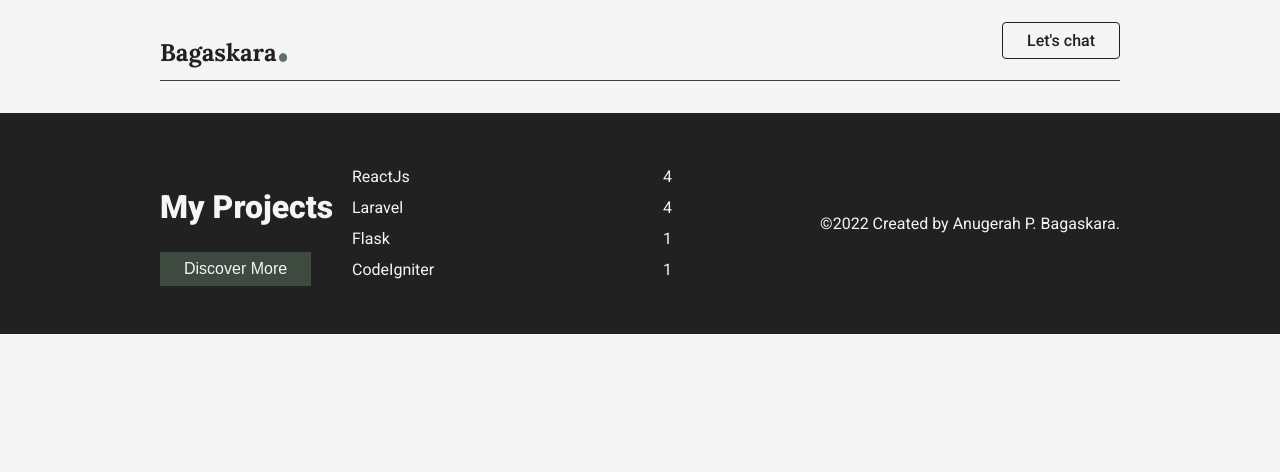
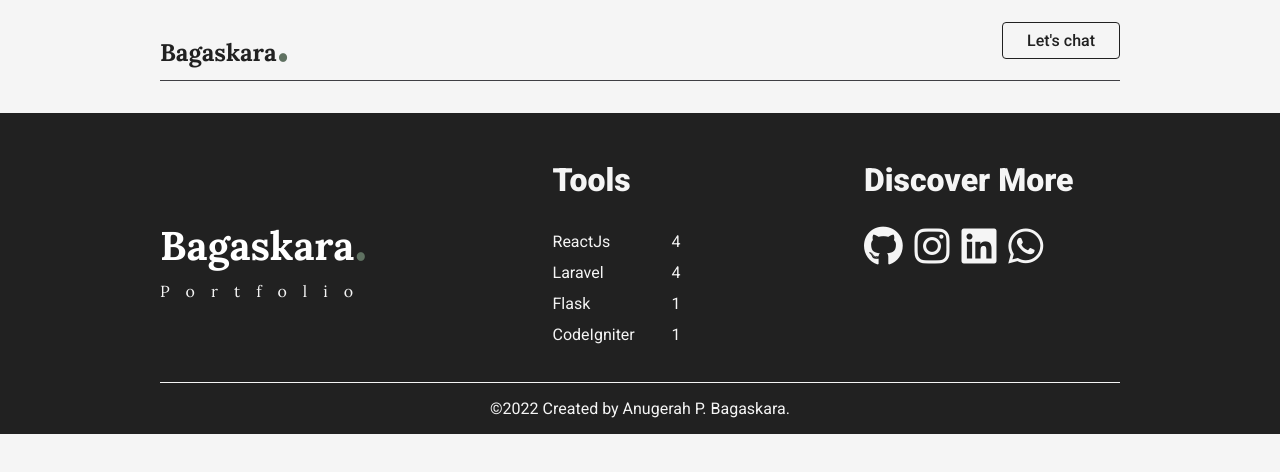
Before and after one commit to bagasapk/bagaskara, a React (Create React App) app: page /version2 in a window 1280 px wide. Shown: the top 472 px of the page. Built offline with nearby package versions, Linux system fonts and the light colour scheme.

Commit message:
Add WA, Card__desc; Fix About Me section and Footer component

```diff
--- a/src/components/Footer.js
+++ b/src/components/Footer.js
@@ -2,15 +2,16 @@ import React from "react";
 
 const Footer = () => {
   return (
-    <section className="project is-flex align-center is-padding-block between is-smaller-margin-top is-padding-inline">
+    <section className="project is-padding-block is-smaller-margin-top is-padding-inline">
       <div className="list is-flex between">
-        <div className="is-text-left">
-          <h2>My Projects</h2>
-          <button className="button-primary is-padding is-smallest-rounded">
-            Discover More
-          </button>
+        <div className="logo">
+          <a href="/#home" className="logo">
+            Bagaskara<span>.</span>
+          </a>
+          <p>Portfolio</p>
         </div>
         <div className="bar">
+          <h2>Tools</h2>
           <div className="is-flex between is-border-bottom-black">
             <p>ReactJs</p>
             <p>4</p>
@@ -28,8 +29,25 @@ const Footer = () => {
             <p>1</p>
           </div>
         </div>
+        <div className="socmedFooter is-text-left">
+          <h2>Discover More</h2>
+          <div className="socmed is-flex between flex-wrap gap-1">
+            <a href="https://github.com/bagasapk">
+              <i class="fa-brands fa-github"></i>
+            </a>
+            <a href="https://www.instagram.com/bagasapk/">
+              <i class="fa-brands fa-instagram"></i>
+            </a>
+            <a href="https://www.linkedin.com/in/bagasapk/">
+              <i class="fa-brands fa-linkedin"></i>
+            </a>
+            <a href="https://wa.me/qr/EIJJK4I54FJGN1">
+              <i class="fa-brands fa-whatsapp"></i>
+            </a>
+          </div>
+        </div>
       </div>
-      <div className="Footer is-flex around align-center">
+      <div className="Footer">
         <p className="is-null">©2022 Created by Anugerah P. Bagaskara.</p>
         {/* <img src={logo} alt="bagasapk" className="logo"></img> */}
       </div>
--- a/src/components/Hero.js
+++ b/src/components/Hero.js
@@ -50,6 +50,9 @@ const Hero = () => {
             <a href="https://www.linkedin.com/in/bagasapk/">
               <i class="fa-brands fa-linkedin"></i>
             </a>
+            <a href="https://wa.me/qr/EIJJK4I54FJGN1">
+              <i class="fa-brands fa-whatsapp"></i>
+            </a>
           </div>
         </div>
       </div>
--- a/src/pages/Home.js
+++ b/src/pages/Home.js
@@ -33,30 +33,35 @@ const Home = () => {
       tech: ["ReactJs", "CSS", "Bootstrap"],
       desc: "Kolektive is a website intended to collect donations. The donation is intended for the organization of the event. Users can be organizers or donors.  This website is built with ReactJs framework and Laravel with agile methods.",
       image: Kolektive,
+      role: "Project Manager and Frontend Developer",
     },
     {
       name: "Intern Waktukita",
       type: "Website",
       tech: ["ReactJs", "Bootstrap", "CSS"],
       image: waktukita,
+      role: "Frontend Developer",
     },
     {
       name: "Lost and Found",
       type: "Website",
       tech: ["ReactJs", "CSS"],
       image: lnf,
+      role: "Project Manager and Frontend Developer",
     },
     {
       name: "Mipa Bersatu",
       type: "Website",
       tech: ["Laravel", "Bootstrap"],
       image: mb,
+      role: "Fullstack Developer",
     },
     {
       name: "Cuciin",
       type: "Website",
       tech: ["Laravel", "PHP"],
       image: cuciin,
+      role: "Backend Developer",
     },
   ];
 
@@ -76,7 +81,7 @@ const Home = () => {
           <div className="is-text-left sub_service">
             <h2>About Me</h2>
             <div className="is-flex around">
-              <p className="is-smaller-margin-inline">___</p>
+              <p className="is-smaller-margin-inline">_</p>
               <p>
                 Computer Science graduate from Padjadjaran University who has
                 built several projects such as "Kolektive", "MIPA Bersatu 2021",
@@ -88,13 +93,12 @@ const Home = () => {
               </p>
             </div>
           </div>
-          <div>
             <div className="skills w-bigger">
               {skills.map((data, key) => (
                 <div className="is-border-white-top is-flex is-smaller-padding-block">
                   <p className="is-smaller-margin-inline">{`0${key + 1})`}</p>
-                  <div className="is-grid h-50">
-                    <h2 className="is-null w-50 is-text-left">{data.name}</h2>
+                  <div className="is-grid">
+                    <h2 className="skills__desc is-null w-50 is-text-left">{data.name}</h2>
                     <div className="is-flex align-center between w-normal">
                       <p className="is-bolder">Explore</p>
                       <a
@@ -108,7 +112,6 @@ const Home = () => {
                 </div>
               ))}
             </div>
-          </div>
         </section>
         <section className="is-margin">
           <h1 className="is-bottom-null">Latest Project</h1>
@@ -120,6 +123,7 @@ const Home = () => {
                 <h2 className="is-null">{data.name}</h2>
                 <div className="is-text-left recent__box">
                   <p className="is-bolder">{data.type}</p>
+                  <p className="is-truncate">{data.desc? data.desc : "..."}</p>
                   <div className="is-flex flex-wrap gap-1">
                     {data.tech.map((data2, index) => (
                       <p className={`is-dif-font datatech datatech${index}`}>
--- a/src/sass/App.scss
+++ b/src/sass/App.scss
@@ -7,6 +7,9 @@
 @import "components/card";
 @import "components/hero";
 @import "components/popup";
+@import "components/footer";
+
+@import 'pages/home';
 
 body {
   --color-first: #f5f5f5;
@@ -65,11 +68,6 @@ a {
 
 .is-flex.around {
   justify-content: space-around;
-}
-
-.project .bar {
-  list-style: none;
-  width: 20rem;
 }
 
 .is-border-white {
@@ -198,18 +196,10 @@ a {
   background-color: var(--color-black);
 }
 
-.Footer .logo {
-  filter: invert(1);
-  width: 5rem;
-}
-
 .is-bigger-border {
   border: 2px solid var(--color-black);
 }
 
-.project .list {
-  width: 40vw;
-}
 .project button {
   background-color: var(--color-fifth);
 }
@@ -274,15 +264,8 @@ a {
   .project {
     display: block;
   }
-  .project .list {
-    width: 90vw;
-  }
   .project .list div {
     text-align: center;
-  }
-  .project .bar {
-    width: 90vw;
-    margin-block: 2rem;
   }
   .box {
     width: 75%;
@@ -310,12 +293,6 @@ a {
   }
   .is-padding-inline {
     padding-inline: 5rem;
-  }
-  .Footer {
-    width: 40%;
-  }
-  .project .list {
-    width: 45vw;
   }
   .project .bar {
     width: 7.5rem;
@@ -353,6 +330,9 @@ a {
     min-width: 90%;
     width: 50%;
   }
+  .is-padding-inline{
+    padding-inline: 5rem;
+  }
 }
 
 /* Extra large devices (large laptops and desktops, 1200px and up) */
--- a/src/sass/components/_button.scss
+++ b/src/sass/components/_button.scss
@@ -4,6 +4,12 @@
   background-color: var(--color-first);
   transition: all 0.25s ease-out;
   &:hover {
-    transform: scale(1.2);
+    scale: 1.1;
   }
 }
+
+.button-primary {
+  &:active {
+    scale: 1.1;
+  }
+}
--- a/src/sass/components/_card.scss
+++ b/src/sass/components/_card.scss
@@ -42,13 +42,23 @@
     font-weight: 600;
     font-family: var.$font-primary;
     padding: 0.5rem 2rem;
+    transition: all 50ms ease;
     &:hover {
       cursor: pointer;
+      background-color: var.$third;
+      border: 2px solid var.$third;
+      color: var.$first;
     }
+  }
+  .is-truncate{
+    width: 21vw;
   }
   @media only screen and (max-width: 600px) {
     img {
       width: 90vw;
+    }
+    .is-truncate{
+      width: calc(90vw - 2rem);
     }
   }
   @media only screen and (min-width: 601px) and (max-width: 768px) {
@@ -56,6 +66,9 @@
     min-width: 37vw;
     img {
       width: 37vw;
+    }
+    .is-truncate{
+      width: calc(37vw - 2rem);
     }
     h2 {
       width: 25vw;
@@ -65,6 +78,9 @@
     max-width: 37vw;
     img {
       width: 37vw;
+    }
+    .is-truncate{
+      width: calc(37vw - 2rem);
     }
   }
 }
--- /dev/null
+++ b/src/sass/components/_footer.scss
@@ -0,0 +1,113 @@
+@use "../abstracts/mixins";
+@use "../abstracts/variables" as var;
+
+.logo {
+  align-self: center;
+  a {
+    @include mixins.logo;
+    color: white;
+    font-size: 2.5rem;
+  }
+  p {
+    font-family: var.$font-secondary;
+    letter-spacing: 1rem;
+  }
+  @media only screen and (min-width: 601px) and (max-width: 768px) {
+    padding: 1rem 0;
+    a,
+    span {
+      font-size: 1.5rem !important;
+    }
+    p {
+      letter-spacing: 0.25rem;
+    }
+  }
+  @media only screen and (min-width: 769px) and (max-width: 1024px) {
+    padding: 1rem 0;
+    a,
+    span {
+      font-size: 1.5rem !important;
+    }
+    p {
+      letter-spacing: 0.25rem;
+    }
+  }
+}
+.project {
+  cursor: default !important;
+  padding-block: 3rem 0 !important;
+  h2 {
+    margin-top: 0;
+  }
+  .bar {
+    list-style: none;
+    width: 10vw;
+  }
+  .Footer {
+    text-align: center;
+    margin-top: 2rem;
+    padding: 1rem;
+    border-top: 1px solid var.$first;
+    cursor: default !important;
+  }
+  @media only screen and (max-width: 600px) {
+    h2 {
+      margin-top: 2rem;
+    }
+    .bar {
+      width: calc(90vw - 4rem);
+      margin-inline: 2rem;
+    }
+    .Footer {
+      margin-inline: 2rem;
+    }
+  }
+  @media only screen and (min-width: 601px) and (max-width: 768px) {
+    h2 {
+      font-size: 1.25rem;
+    }
+  }
+  @media only screen and (min-width: 769px) and (max-width: 1024px) {
+    h2 {
+      font-size: 1.5rem;
+    }
+  }
+}
+.list {
+  .socmedFooter {
+    width: 20vw;
+  }
+  .socmed {
+    width: 14vw;
+    margin: 0;
+    a {
+      color: var.$first;
+      i {
+        font-size: 2.5rem;
+      }
+    }
+  }
+  @media only screen and (max-width: 600px) {
+    .socmed {
+      width: calc(90vw - 4rem);
+      margin-inline: 2rem;
+    }
+    .socmedFooter {
+      width: auto;
+    }
+  }
+  @media only screen and (min-width: 601px) and (max-width: 768px) {
+    .socmedFooter {
+      width: 20vw;
+    }
+  }
+}
+
+.socmed {
+  a {
+    transition: scale 200ms ease-in;
+    &:hover {
+      scale: 1.2;
+    }
+  }
+}
--- a/src/sass/components/_hero.scss
+++ b/src/sass/components/_hero.scss
@@ -40,7 +40,7 @@
 
 .photo {
   img {
-    width: 29vw;
+    width: 27.5vw;
     position: absolute;
     right: calc(10rem);
     top: calc(81px + 3rem - 2px);
@@ -64,7 +64,7 @@
     }
     @media only screen and (min-width: 769px) and (max-width: 1024px) {
       right: calc(5rem);
-      width: 30vw;
+      width: 27vw;
     }
     @media only screen and (min-width: 1441px){
       width: 27rem;
@@ -86,6 +86,9 @@
       border: 2px solid transparent;
       background-color: variables.$sixth;
     }
+    &:active{
+      scale: 1.1;
+    }
   }
   @media only screen and (max-width: 600px) {
   a{
@@ -96,4 +99,9 @@
 
 .socmed{
   margin: 0 3rem;
+  a{
+    &:active{
+      color: variables.$second;
+    }
+  }
 }
--- a/src/sass/components/_popup.scss
+++ b/src/sass/components/_popup.scss
@@ -30,6 +30,10 @@
     right: calc(1rem);
     top: 0;
     font-size: 3rem;
+    transition: scale 100ms ease;
+    &:hover{
+      scale: 1.2;
+    }
   }
   img {
     object-fit: cover;
--- a/src/sass/core/_typography.scss
+++ b/src/sass/core/_typography.scss
@@ -18,6 +18,12 @@ h1 {
   font-weight: bolder;
 }
 
+.is-truncate {
+  overflow: hidden;
+  text-overflow: ellipsis;
+  white-space: nowrap;
+}
+
 @media only screen and (min-width: 601px) and (max-width: 768px) {
   .desc {
     h1,
--- /dev/null
+++ b/src/sass/pages/_home.scss
@@ -0,0 +1,21 @@
+@use '../abstracts/variables' as var;
+
+.sub_service{
+    // padding: 4rem 0 0 0;
+    font-family: var.$font-secondary;
+    p{
+        font-style: italic;
+    }
+}
+
+.skills{
+    align-self: center;
+    .button-primary{
+        background-color: var.$fifth;
+        color: var.$first;
+        border-radius: 2rem;
+    }
+    .skills__desc{
+        padding: 1rem 0;
+    }
+}
```
